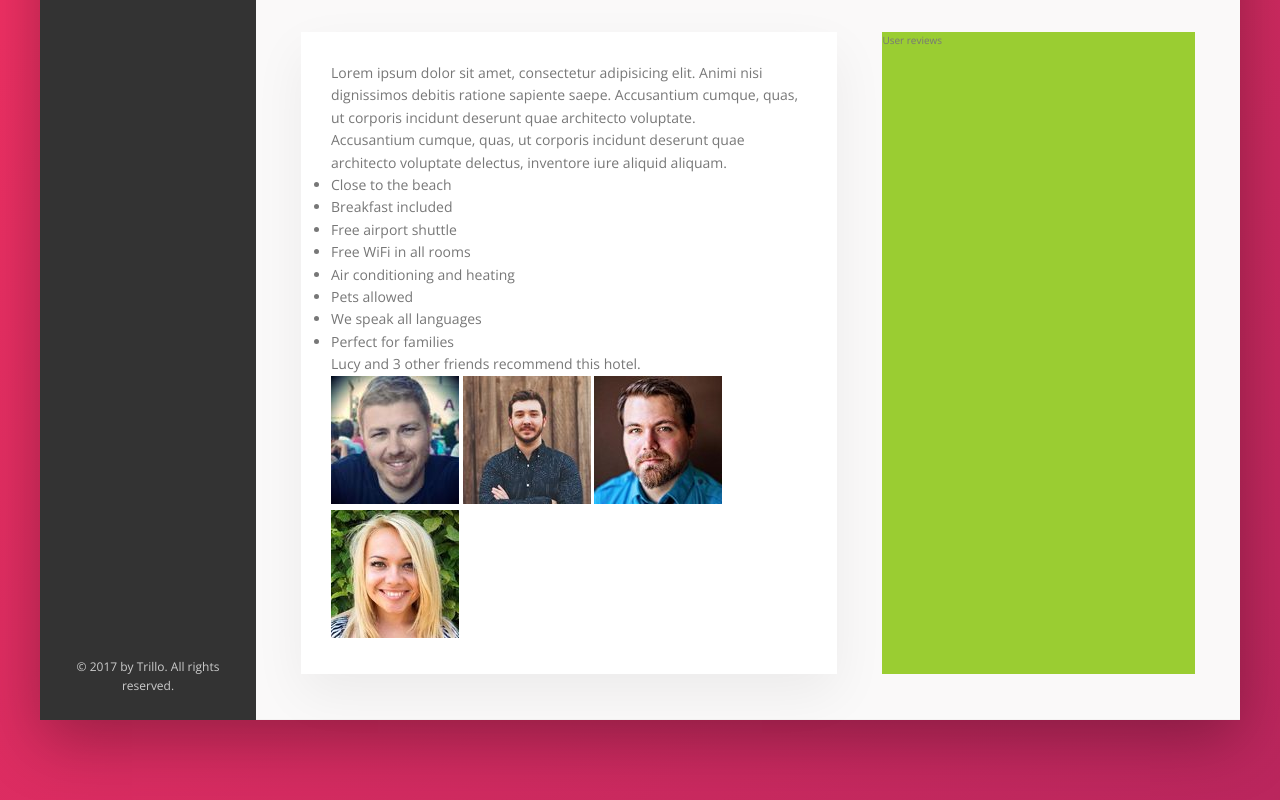
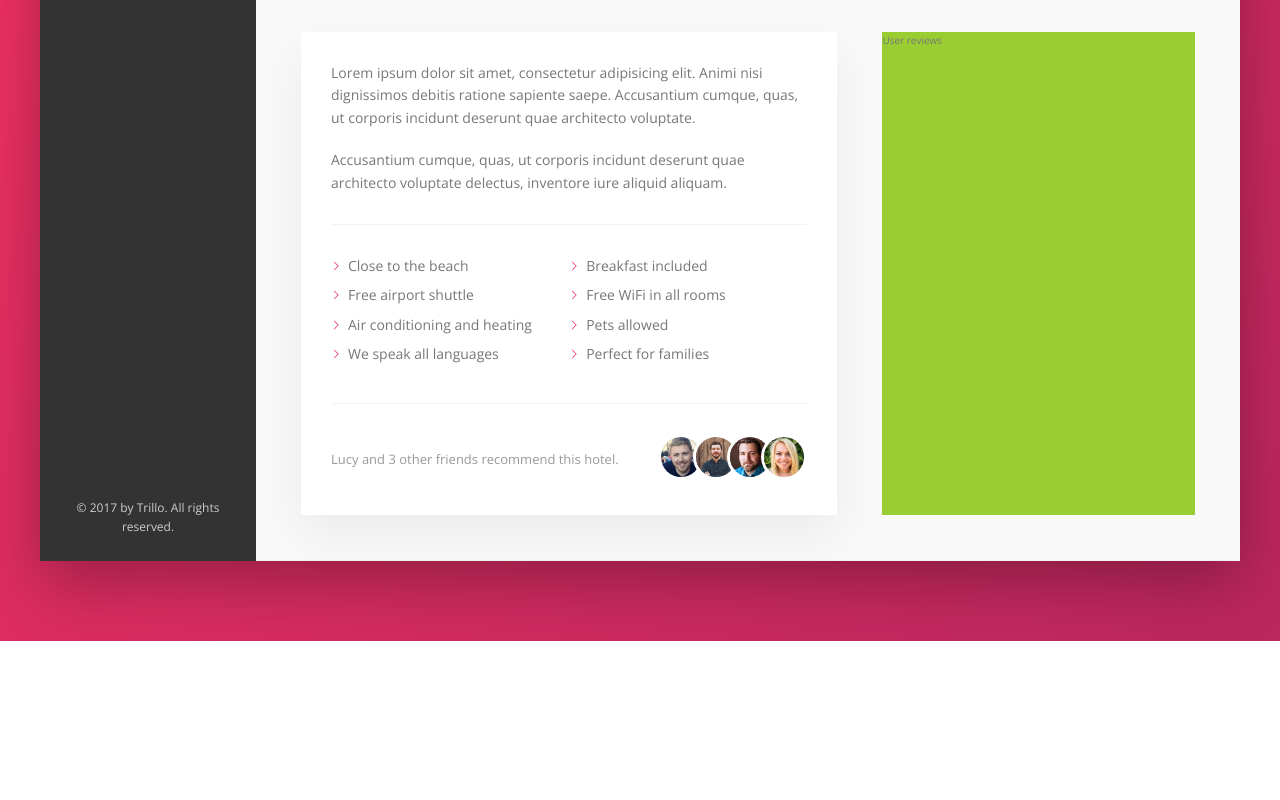
Before and after one commit to VivianAllen/jonas_trillo, a website: page index.html in a window 1280 px wide. Shown: the part 615-1415 px from the top of the page. After the commit the page ends 1256 px from the top, so only its background shows below. Drawn offline with nearby package versions, Linux system fonts and the light colour scheme.

Commit message:
finish styling recommendations

```diff
--- a/sass/_components.scss
+++ b/sass/_components.scss
@@ -323,7 +323,7 @@
         box-shadow: none;
     }
 
-    50% {
+50% {
         transform: scale(1.05);
         box-shadow: 0 1rem 4rem rgba(0,0,0, .25);
     }
@@ -333,3 +333,80 @@
         box-shadow: none;
     }
 }
+
+
+///////////////////////////////////////////////////////////////////////////////
+// PARAGRAPH
+
+
+.paragraph:not(:last-of-type) {
+    margin-bottom: 2rem;
+}
+
+
+
+///////////////////////////////////////////////////////////////////////////////
+// LIST
+
+
+.list {
+    list-style: none;
+    margin: 3rem 0;
+    padding: 3rem 0;
+    border-top: var(--line);
+    border-bottom: var(--line);
+
+    display: flex;
+    flex-wrap: wrap;
+
+    &__item {
+        flex: 0 0 50%;
+        margin-bottom: .7rem;
+    }
+
+    &__item::before {
+        content: "";
+        display: inline-block;
+        height: 1rem;
+        width: 1rem;
+        margin-right: .7rem;
+
+        // older browsers
+        //background-image: url(../img/chevron-thin-right.svg);
+        //background-size: cover;
+
+        // newer browsers - masks
+        background-color: var(--color-primary);
+        -webkit-mask-image: url(../img/chevron-thin-right.svg);
+        -webkit-mask-size: cover;
+    }
+}
+
+
+///////////////////////////////////////////////////////////////////////////////
+// RECOMMEND
+
+.recommend {
+    font-size: 1.3rem;
+    color: var(--color-grey-dark-3);
+
+    display: flex;
+    align-items: center;
+
+    &__photo {
+        box-sizing: content-box;
+        height: 4rem;
+        width: 4rem;
+        border-radius: 50%;
+        border: 3px solid var(--color-white);
+
+        &:not(:last-of-type) {
+            margin-right: -1.5rem;
+        }
+    }
+
+    &__count {
+        margin-right: auto;
+
+    }
+}
```
Also changed, not shown: css/style.css.
